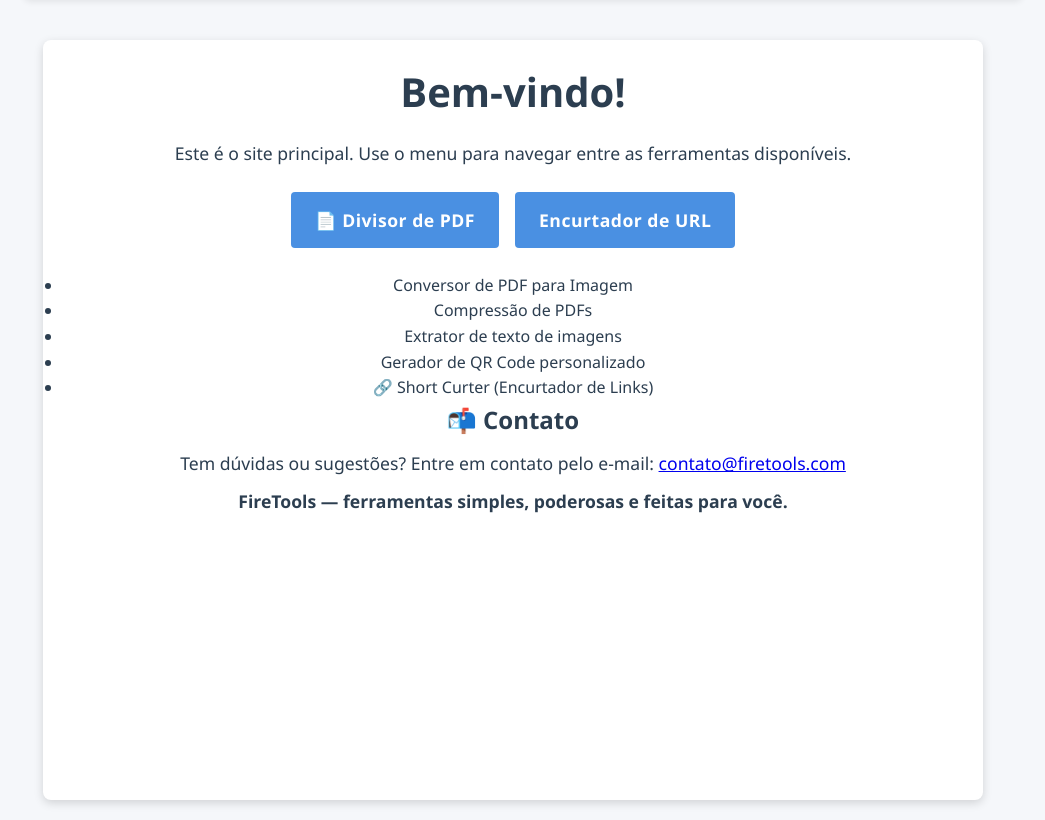
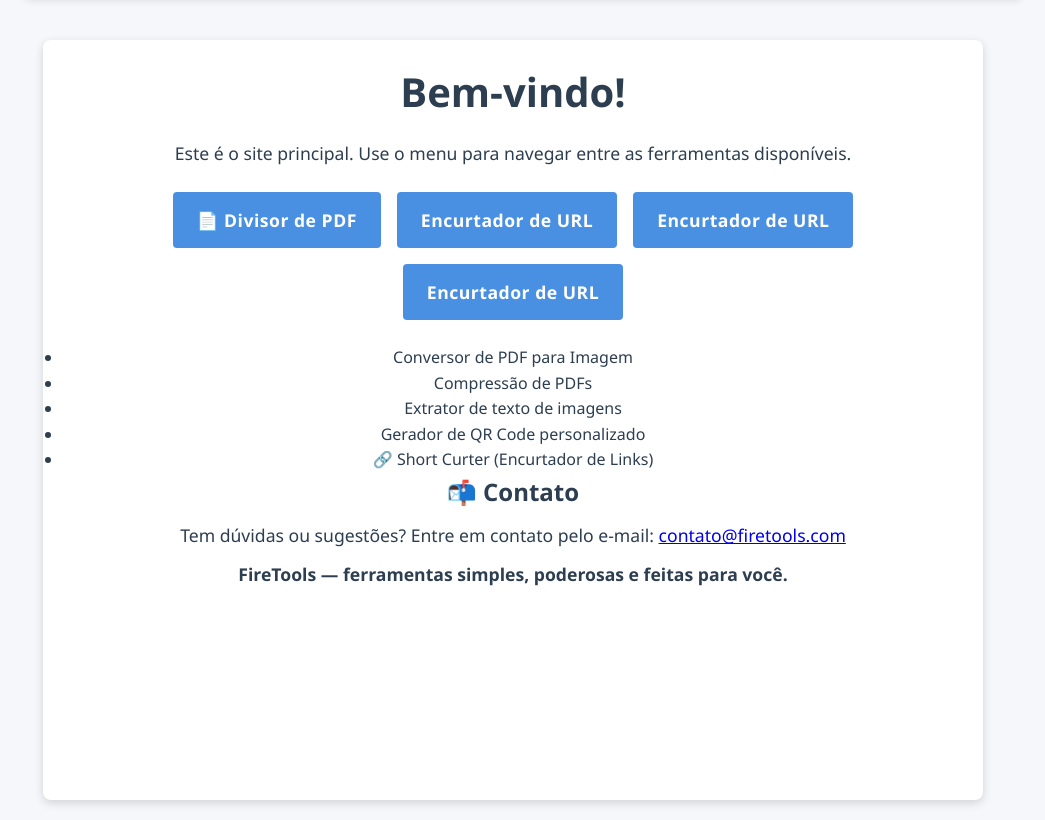
Before and after one commit to xFireHide/converter, a Flask app: page / in a window 1280 px wide. Shown: the part 70-890 px from the top of the page, without its empty margins (117-1162 px from the left). Run offline with Flask 3, Linux system fonts and the light colour scheme.

Commit message:
Update home.html

```diff
--- a/templates/home.html
+++ b/templates/home.html
@@ -11,6 +11,12 @@ content %}
       >📄 Divisor de PDF</a
     >
     <a class="btn" href="{{ url_for('short_curter.index') }}">
+      Encurtador de URL
+    </a>
+    <a class="btn" href="{{ url_for('image_converter.index') }}">
+      Encurtador de URL
+    </a>
+    <a class="btn" href="{{ url_for('youtube_subtitle_downloader.index') }}">
       Encurtador de URL
     </a>
   </div>
```
